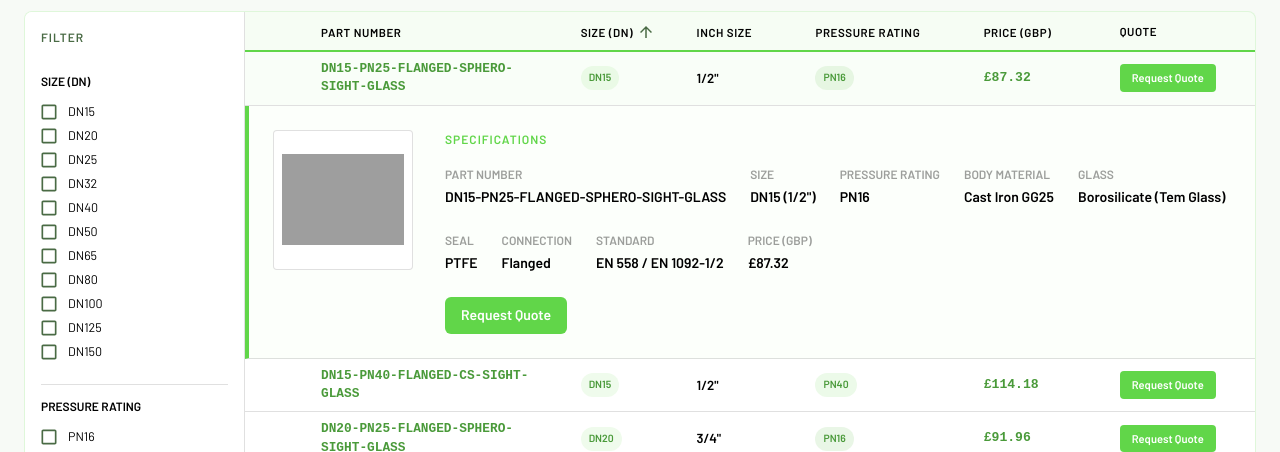
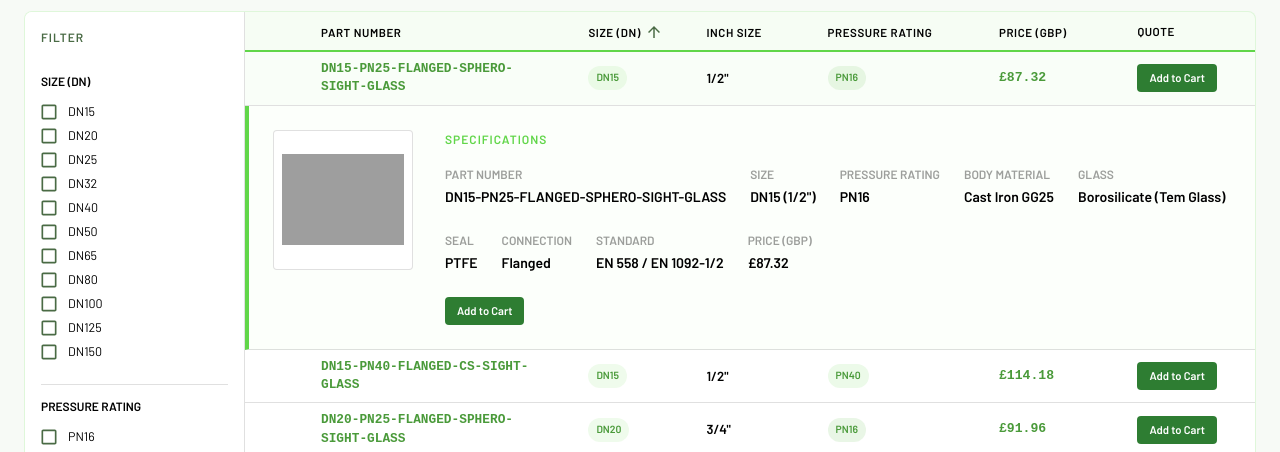
Before and after one commit to Lazare-Panam/valvenok-frontend, a Next.js app: page /filters/sight-glass in a window 1280 px wide. Both pictures are taken after a click on the element 750 px from the left and 444 px from the top of the page. Shown: the part 348-800 px from the top of the page. Built offline with nearby package versions, Linux system fonts and the light colour scheme; grey boxes are pictures that could not be loaded; some icons are missing; a web font is replaced by a local one; what @mui/material-nextjs, ag-grid-community would draw is missing.

Commit message:
feat:fixed-add-to-quote

```diff
--- a/src/app/filters/sight-glass/page.tsx
+++ b/src/app/filters/sight-glass/page.tsx
@@ -13,35 +13,25 @@ import KeyboardArrowUpIcon from '@mui/icons-material/KeyboardArrowUp'
 import FilterListIcon from '@mui/icons-material/FilterList'
 import { useMediaQuery, Drawer } from '@mui/material'
 import { FLANGED_SIGHT_GLASS_DATA, type FlangedSightGlassItem } from './flangedSightGlassData'
-import RFQModal from '@/src/app/Common/RFQCard/RFQModal'
-import { type ProductForRFQ } from '@/src/app/Common/RFQCard/RequestForQuoteCard'
+
+import { CartItem, useCartStore } from '../../cart/hooks/useCartStore'
 
 interface Filters { sizes: string[]; pressureRatings: string[] }
 const EMPTY_FILTERS: Filters = { sizes: [], pressureRatings: [] }
 
 const DN_ORDER = ['DN15','DN20','DN25','DN32','DN40','DN50','DN65','DN80','DN100','DN125','DN150']
-
-function toProductForRFQ(row: FlangedSightGlassItem): ProductForRFQ {
+function toCartItem(row: FlangedSightGlassItem): CartItem {
   return {
     id: row.partNumber,
     name: `Flanged Sight Glass ${row.size} ${row.pressureRating}`,
-    brand: 'Batu Vana',
-    category: 'Sight Glasses',
-    categoryId: 'sight-glasses',
-    subCategory: 'Flanged Sight Glasses',
-    thumbnail: row.imageUrl,
-    description: `BAG-FL double glass flanged sight glass. ${row.size} (${row.inchSize}), ${row.pressureRating}. Cast iron GG25 body, borosilicate glass, PTFE sealing.`,
-    keySpecs: [
-      { label: 'Size', value: `${row.size} (${row.inchSize})` },
-      { label: 'Pressure Rating', value: row.pressureRating },
-      { label: 'Body Material', value: 'Cast Iron GG25' },
-      { label: 'Glass', value: 'Borosilicate' },
-      { label: 'Seal', value: 'PTFE' },
-      { label: 'Price', value: `£${row.price.toLocaleString('en-GB', { minimumFractionDigits: 2 })}` },
-    ],
-    variantInfo: { count: 1, sizeRange: row.size },
-  }
+    description: `Size: ${row.size} (${row.inchSize}), Rating: ${row.pressureRating}, Body: Cast Iron GG25`,
+    partNumber: row.partNumber,
+    price: row.price,
+    quantity: 1,
+    cloudinaryId: row.imageUrl,
+  };
 }
+
 
 function FilterGroup({ title, count, children }: { title: string; count?: number; children: React.ReactNode }) {
   const theme = useTheme()
@@ -111,8 +101,10 @@ function Spec({ label, value }: { label: string; value?: string }) {
 }
 
 function SightGlassRow({ row }: { row: FlangedSightGlassItem }) {
+
+  const addItem = useCartStore((state) => state.addItem);
   const [open, setOpen] = useState(false)
-  const [quoteProduct, setQuoteProduct] = useState<ProductForRFQ | null>(null)
+
   const theme = useTheme()
 
   const pnColor = row.pressureRating === 'PN40'
@@ -145,11 +137,28 @@ function SightGlassRow({ row }: { row: FlangedSightGlassItem }) {
           £{row.price.toLocaleString('en-GB', { minimumFractionDigits: 2, maximumFractionDigits: 2 })}
         </TableCell>
         <TableCell sx={{ py: 1 }}>
-          <Button size="small" variant="contained"
-            onClick={e => { e.stopPropagation(); setQuoteProduct(toProductForRFQ(row)) }}
-            sx={{ fontSize: '0.7rem', fontWeight: 700, py: 0.5, px: 1.5, borderRadius: '4px', textTransform: 'none', whiteSpace: 'nowrap', boxShadow: 'none', '&:hover': { boxShadow: 'none' } }}>
-            Request Quote
-          </Button>
+          <Button
+  size="small"
+  variant="contained"
+  onClick={(e) => {
+    e.stopPropagation();
+    addItem(toCartItem(row)); // Calls the new mapping function
+  }}
+  sx={{
+    fontSize: '0.7rem',
+    fontWeight: 700,
+    py: 0.5,
+    px: 1.5,
+    borderRadius: '4px',
+    textTransform: 'none',
+    whiteSpace: 'nowrap',
+    boxShadow: 'none',
+    backgroundColor: '#2e7d32', // Optional: Green color often indicates "Add to Cart"
+    '&:hover': { boxShadow: 'none', backgroundColor: '#1b5e20' }
+  }}
+>
+  Add to Cart
+</Button>
         </TableCell>
       </TableRow>
 
@@ -175,10 +184,28 @@ function SightGlassRow({ row }: { row: FlangedSightGlassItem }) {
                       <Spec label="Standard" value="EN 558 / EN 1092-1/2" />
                       <Spec label="Price (GBP)" value={`£${row.price.toLocaleString('en-GB', { minimumFractionDigits: 2 })}`} />
                     </Stack>
-                    <Button variant="contained" onClick={() => setQuoteProduct(toProductForRFQ(row))}
-                      sx={{ textTransform: 'none', fontWeight: 700, borderRadius: '6px', boxShadow: 'none', '&:hover': { boxShadow: 'none' } }}>
-                      Request Quote
-                    </Button>
+                    <Button
+  size="small"
+  variant="contained"
+  onClick={(e) => {
+    e.stopPropagation();
+    addItem(toCartItem(row)); // Calls the new mapping function
+  }}
+  sx={{
+    fontSize: '0.7rem',
+    fontWeight: 700,
+    py: 0.5,
+    px: 1.5,
+    borderRadius: '4px',
+    textTransform: 'none',
+    whiteSpace: 'nowrap',
+    boxShadow: 'none',
+    backgroundColor: '#2e7d32', // Optional: Green color often indicates "Add to Cart"
+    '&:hover': { boxShadow: 'none', backgroundColor: '#1b5e20' }
+  }}
+>
+  Add to Cart
+</Button>
                   </Box>
                 </Stack>
               </Box>
@@ -187,9 +214,7 @@ function SightGlassRow({ row }: { row: FlangedSightGlassItem }) {
         </TableRow>
       )}
 
-      {quoteProduct && (
-        <RFQModal open={!!quoteProduct} onClose={() => setQuoteProduct(null)} product={quoteProduct} />
-      )}
+
     </>
   )
 }
```
Also changed, not shown: src/app/filters/filteration/page.tsx (+1 -28 lines).
